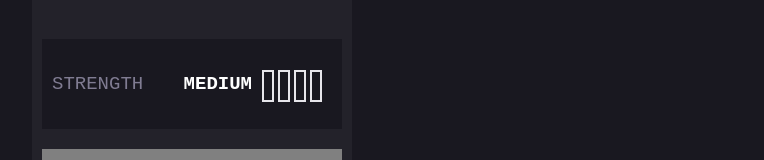
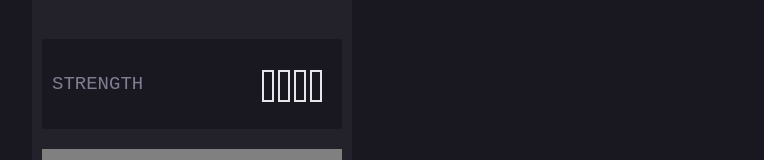
Before and after one commit to bilanoo/password-generator, a React (Vite) app: page / in a window 1280 px wide. Shown: the part 489-649 px from the top of the page, without its empty margins (8-772 px from the left). Built offline with nearby package versions, Linux system fonts and the light colour scheme.

Commit message:
displaying styling correctly based on strength level and implemented copy functionality.

```diff
--- a/src/OutputPassword/index.tsx
+++ b/src/OutputPassword/index.tsx
@@ -4,6 +4,12 @@ import usePasswordConfigurationStore from "../stores/PasswordConfigurationStore.
 // import CopyAllIcon from '@mui/icons-material/CopyAll';
 const OutputPassword = () => {
   const { passwordOutput } = usePasswordConfigurationStore((state) => state);
+  function handleCopy(
+    event: React.MouseEvent<HTMLButtonElement, MouseEvent>
+  ): void {
+    void navigator.clipboard.writeText(passwordOutput);
+  }
+
   return (
     <>
       <div className="password-output-container">
@@ -11,7 +17,12 @@ const OutputPassword = () => {
           {passwordOutput}
         </p>
 
-        <button id="copy-password" className="copy-password">
+        <button
+          id="copy-password"
+          className="copy-password"
+          onClick={handleCopy}
+          disabled={passwordOutput ? false : true}
+        >
           <CopyAll sx={{ position: "relative", fill: "#a3ffae;" }} />
         </button>
       </div>
--- a/src/PasswordStrength/PasswordStrength.css
+++ b/src/PasswordStrength/PasswordStrength.css
@@ -55,3 +55,18 @@
   width: 10px;
   border: 2px solid hsl(252deg, 11%, 91%);
 }
+
+.weak-level {
+  background-color: red;
+  border: 2px solid red;
+}
+
+.medium-level {
+  background-color: #f8cb63;
+  border: 2px solid #f8cb63;
+}
+
+.strong-level {
+  background-color: #a3ffae;
+  border: 2px solid #a3ffae;
+}
--- a/src/PasswordStrength/index.tsx
+++ b/src/PasswordStrength/index.tsx
@@ -1,17 +1,86 @@
+import { useEffect } from "react";
+import usePasswordConfigurationStore from "../stores/PasswordConfigurationStore.store";
 import GeneratePassword from "./GeneratePassword";
 import "./PasswordStrength.css";
 
 const PasswordStrength = () => {
+  const { characterLenght, checkboxInformation } =
+    usePasswordConfigurationStore((state) => state);
+  const { lowercase, numbersCheckbox, symbols, upperCase } =
+    checkboxInformation;
+
+  function displayStrengthLevel() {
+    const selectedCheckboxes = [lowercase, numbersCheckbox, symbols, upperCase];
+    const countSelected = selectedCheckboxes.filter(
+      (checkbox) => checkbox
+    ).length;
+
+    if (characterLenght === 0) {
+      return "";
+    }
+    if (countSelected <= 2) {
+      return "WEAK";
+    }
+
+    if (countSelected === 3) {
+      return "MEDIUM";
+    }
+
+    if (countSelected === 4) {
+      return "STRONG";
+    }
+  }
+
+  function provideClassNameBasedOnStrengthLevel(): string {
+    const strengthLevel = displayStrengthLevel();
+
+    if (strengthLevel === "WEAK") {
+      return "weak-level";
+    }
+
+    if (strengthLevel === "MEDIUM") {
+      return "medium-level";
+    }
+
+    if (strengthLevel === "STRONG") {
+      return "strong-level";
+    }
+
+    return "";
+  }
+
+  useEffect(() => {
+    displayStrengthLevel();
+    provideClassNameBasedOnStrengthLevel();
+  }, [lowercase, numbersCheckbox, symbols, upperCase, characterLenght]);
+
+  const displayStrength = displayStrengthLevel();
   return (
     <>
       <div className="password-strength">
         <p className="strength-text">STRENGTH</p>
-        <p className="strength-level">MEDIUM</p>
+        <p className="strength-level">{displayStrengthLevel()}</p>
         <div className="strength-bar-container">
-          <div className="first-bar"></div>
-          <div className="second-bar"></div>
-          <div className="third-bar"></div>
-          <div className="fourth-bar"></div>
+          <div
+            className={`first-bar ${provideClassNameBasedOnStrengthLevel()}`}
+          ></div>
+          <div
+            className={`second-bar ${provideClassNameBasedOnStrengthLevel()}`}
+          ></div>
+          <div
+            className={`third-bar ${
+              displayStrength === "MEDIUM" || displayStrength === "STRONG"
+                ? provideClassNameBasedOnStrengthLevel()
+                : ""
+            }`}
+          ></div>
+          <div
+            className={`fourth-bar ${
+              displayStrength === "STRONG"
+                ? provideClassNameBasedOnStrengthLevel()
+                : ""
+            }`}
+          ></div>
         </div>
       </div>
       <GeneratePassword />
```
